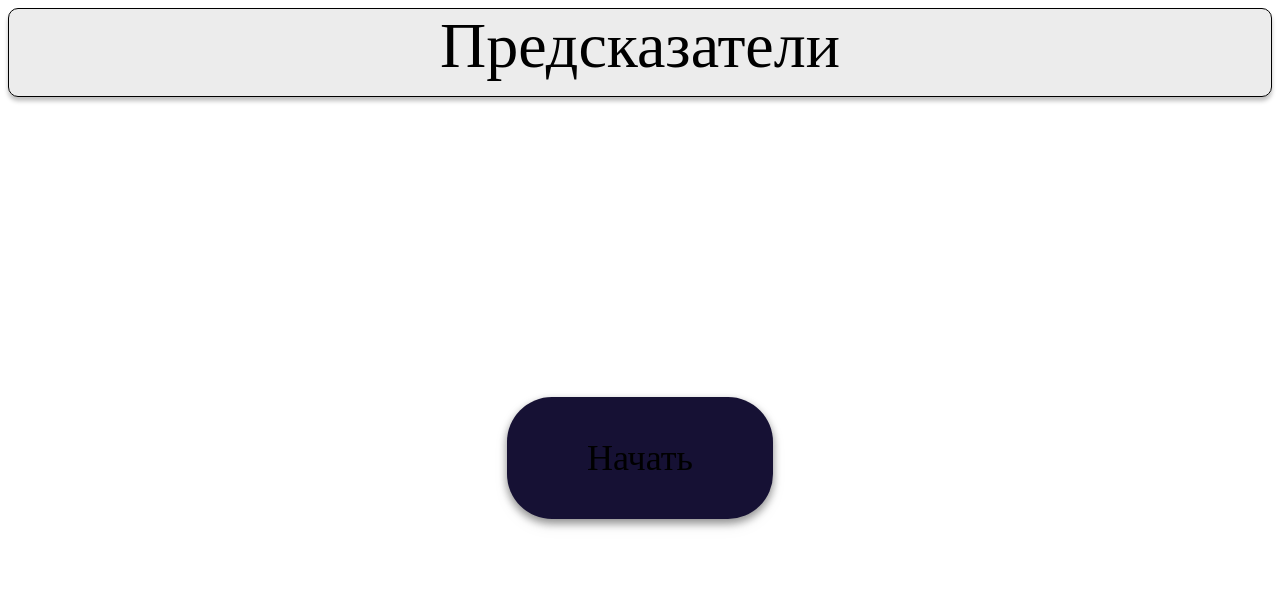
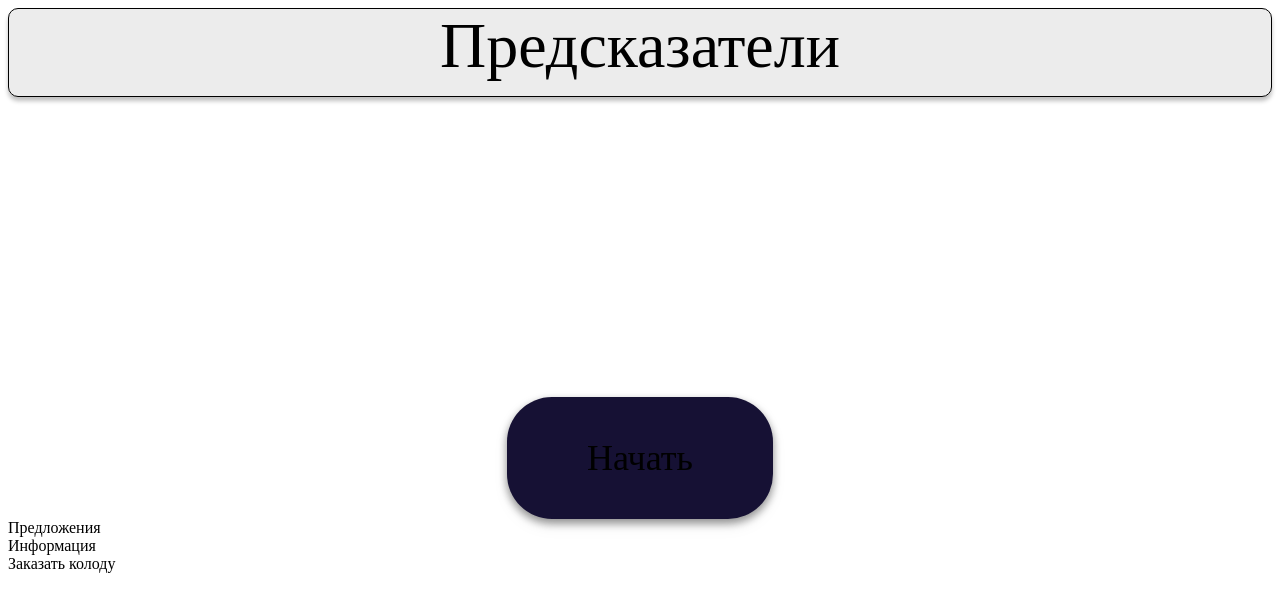
Before and after one commit to HasenKocMo/d, a plain HTML site: page index.HTML in a window 1280 px wide. Drawn offline with Linux system fonts and the light colour scheme.

Commit message:
Update index.HTML

```diff
--- a/index.HTML
+++ b/index.HTML
@@ -21,6 +21,19 @@
         </div>
     </body>
     <footer>
+        <div class = 'block'>
+            <div class = 'offers'>
+                Предложения
+            </div>
 
+            <div class = 'information'>
+                Информация
+            </div>
+
+            <div class = 'order_a_deck'>
+                Заказать колоду
+            </div>
+
+        </div>
     </footer>
 </html>
```
